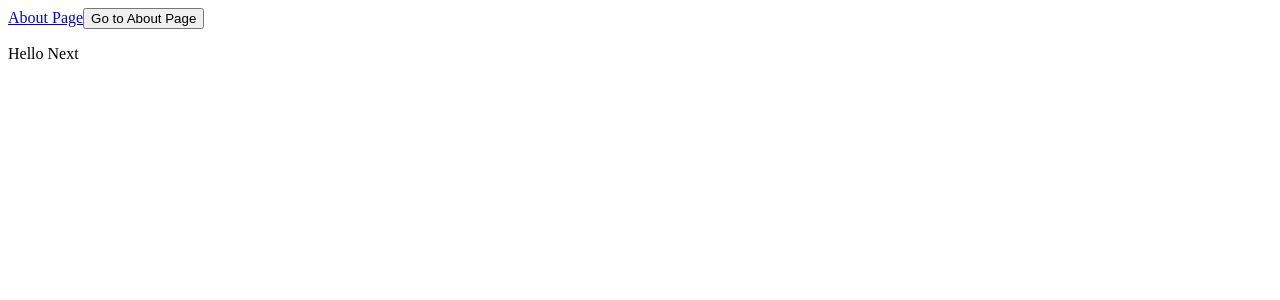
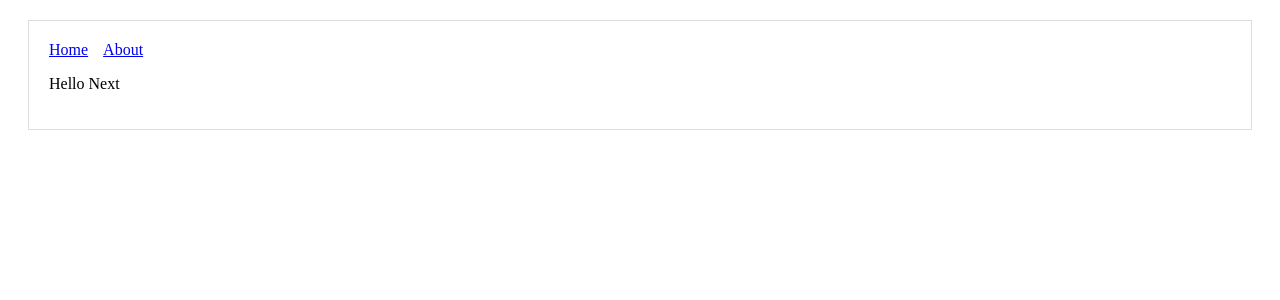
Before and after one commit to cuongnd9/next, a Next.js app: page / in a window 1280 px wide. Shown: the top 300 px of the page. Built offline with nearby package versions, Linux system fonts and the light colour scheme.

Commit message:
Using Shared Components

```diff
--- /dev/null
+++ b/components/Header.js
@@ -0,0 +1,18 @@
+import Link from 'next/link';
+
+const linkStyle = {
+  marginRight: 15
+};
+
+const Header = () => (
+  <div>
+    <Link href="/">
+      <a style={linkStyle}>Home</a>
+    </Link>
+    <Link href="/about">
+      <a style={linkStyle}>About</a>
+    </Link>
+  </div>
+);
+
+export default Header;
--- /dev/null
+++ b/components/Layout.js
@@ -0,0 +1,18 @@
+import Header from './Header';
+
+const layoutStyle = {
+  margin: 20,
+  padding: 20,
+  border: '1px solid #DDD'
+};
+
+const withLayout = Page => {
+  return () => (
+    <div style={layoutStyle}>
+      <Header />
+      <Page />
+    </div>
+  );
+};
+
+export default withLayout;
--- a/pages/index.js
+++ b/pages/index.js
@@ -1,15 +1,5 @@
-import Link from 'next/link';
+import withLayout from '../components/Layout';
 
-const Index = () => (
-  <div>
-    <Link href="/about">
-      <a>About Page</a>
-    </Link>
-    <Link href="/about">
-      <button>Go to About Page</button>
-    </Link>
-    <p>Hello Next</p>
-  </div>
-);
+const Page = () => <p>Hello Next</p>;
 
-export default Index;
+export default withLayout(Page);
```
Also changed, not shown: pages/about.js (+4 -6 lines).
